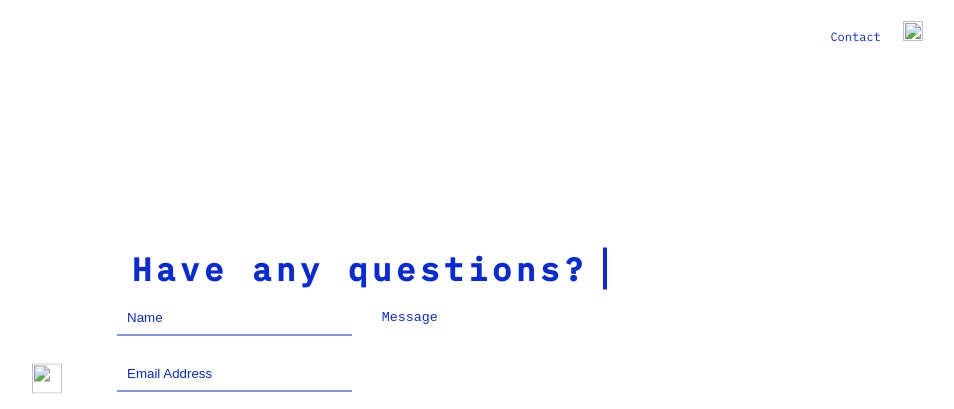
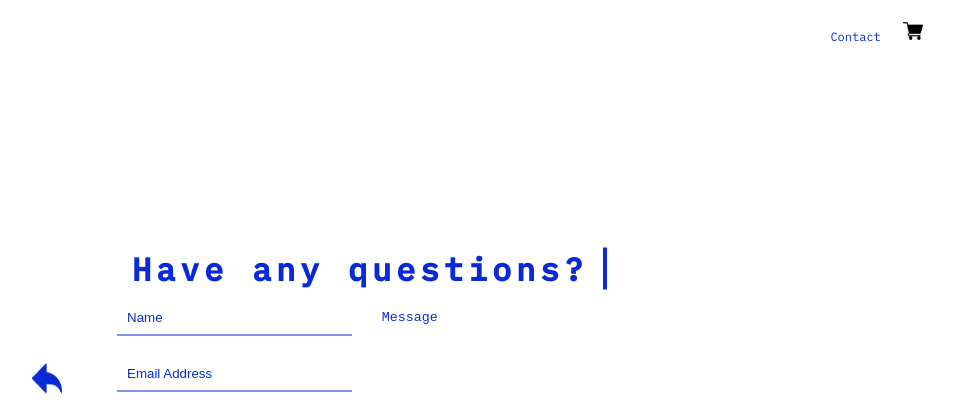
Before and after one commit to orangataine/rework, a plain HTML site: page contact.html in a window 1280 px wide. Shown: the top 409 px of the page, without its empty margins (278-1232 px from the left). Drawn offline with Linux system fonts and the light colour scheme; the site is published under a folder, as on GitHub Pages, so addresses that start at the root find nothing.

Commit message:
Update contact.html

```diff
--- a/contact.html
+++ b/contact.html
@@ -15,7 +15,7 @@
         <a href="./index.html">
         <div>
           <a href="#">Contact</a>
-          <a href="./cart.html"> <img src="/imagez/shopping-cart.png" width="20px" height="20px"></a>
+          <a href="./cart.html"> <img src="./imagez/shopping-cart.png" width="20px" height="20px"></a>
         </div>
     </header>
 
@@ -36,7 +36,7 @@
           </div>
         </div>
         <div class="home">
-          <a href="/index.html"> <img src="/imagez/backarrow.png" width="30px" height="30px"></a>
+          <a href="./index.html"> <img src="./imagez/backarrow.png" width="30px" height="30px"></a>
         </div>
       </div>
     </body>
```
